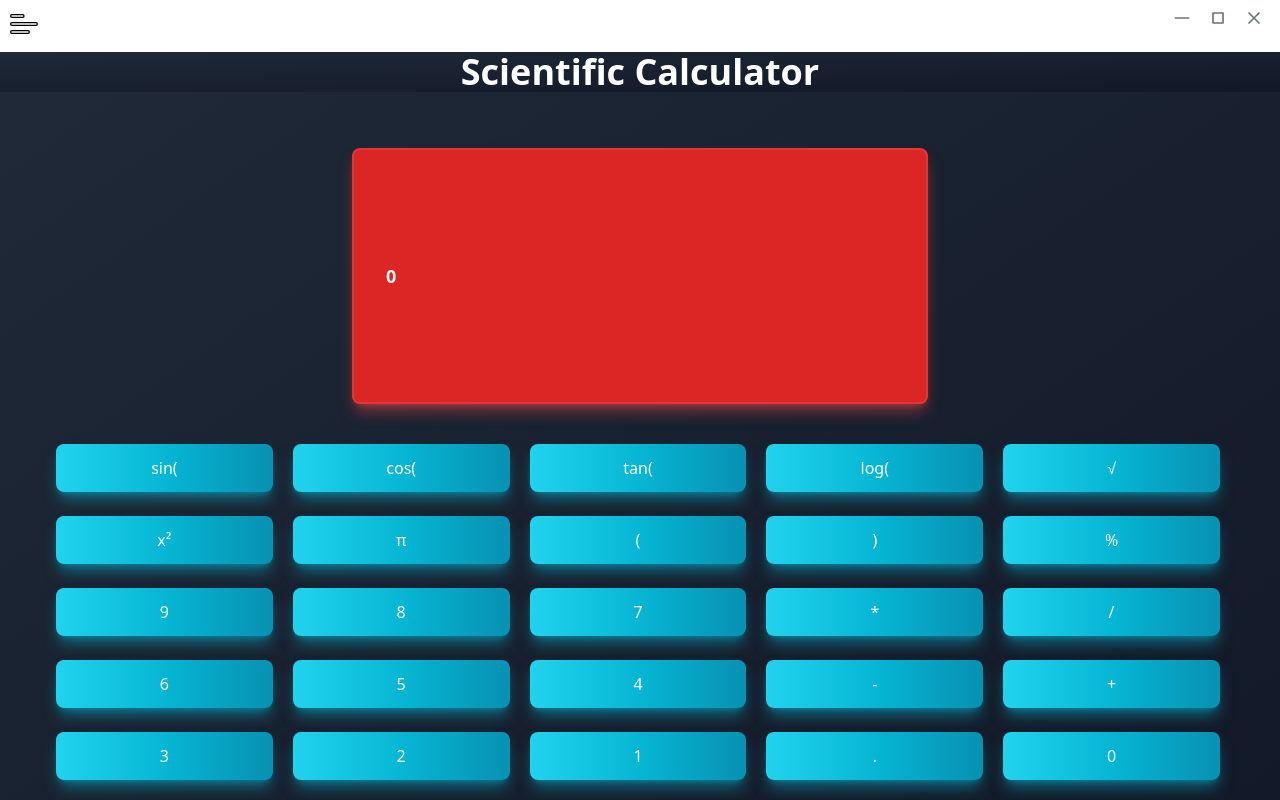
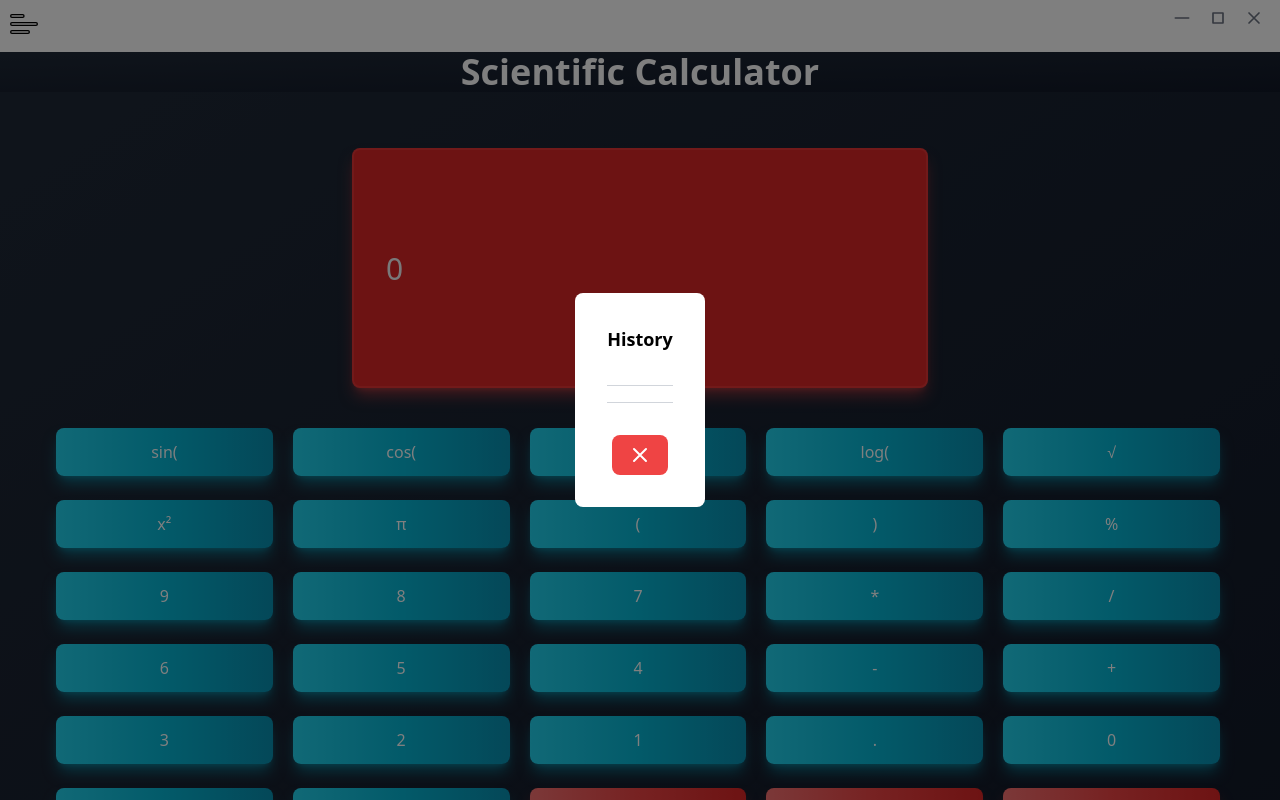
Before and after one commit to JamesIanJuban/ian-calculator, a Vue app: page / in a window 1280 px wide. Both pictures are taken after a click on the button 28 px from the left and 16 px from the top of the page. Shown: the top 800 px of the page. Built offline with nearby package versions, Linux system fonts and the light colour scheme; a web font is replaced by a local one.

Commit message:
menu history

```diff
--- a/package.json
+++ b/package.json
@@ -13,6 +13,7 @@
   },
   "main": "background.js",
   "dependencies": {
+    "browserify-fs": "^1.0.0",
     "core-js": "^3.8.3",
     "mathjs": "^12.4.2",
     "path-browserify": "^1.0.1",
--- a/src/App.vue
+++ b/src/App.vue
@@ -15,6 +15,7 @@ export default {
     components: {
       AppBar,
       CalculatorContainer,
+
   }
 }
 </script>
--- a/src/components/AppBar.vue
+++ b/src/components/AppBar.vue
@@ -1,58 +1,26 @@
 <template>
-    <div class="flex justify-between"
-      style="-webkit-app-region: drag;">
-    <button class="flex items-left ml-2 h-4 space-x-4 mt-2">
+  <div class="flex justify-between" style="-webkit-app-region: drag;">
+    <button @click="toggleHistory" class="flex items-left ml-2 h-4 space-x-4 mt-2 transition duration-300 ease-in-out transform hover:scale-110">
       <MenuSvg class="w-10 h-8" />
     </button>
+    <HistoryWindow v-if="historyVisible" :show="historyVisible" :history="historyData" @toggle="toggleHistory" />
     <div class="flex space-x-4 mr-4">
-    <button class="text-gray-500 hover:text-gray-700 mt-2 focus:outline-none"
-      @click="minimize">
-    <svg class="h-5 w-5"
-        fill="none"
-        viewBox="0 0 24 24"
-        stroke="currentColor">
-      <path stroke-linecap="round"
-        stroke-linejoin="round"
-        stroke-width="2"
-        d="M20 12H4">
-      </path>
+      <button class="text-gray-500 hover:text-gray-700 mt-2 focus:outline-none" @click="minimize">
+        <svg class="h-5 w-5" fill="none" viewBox="0 0 24 24" stroke="currentColor">
+          <path stroke-linecap="round" stroke-linejoin="round" stroke-width="2" d="M20 12H4"></path>
         </svg>
       </button>
-    <button class="text-gray-500 hover:text-gray-700 mt-2 focus:outline-none"
-        @click="maximizeOrRestore">
-    <svg v-if="!isMaximized"
-        class="h-5 w-5"
-        fill="none"
-        viewBox="0 0 24 24"
-        stroke="currentColor">
-      <path stroke-linecap="round"
-        stroke-linejoin="round"
-        stroke-width="2"
-        d="M6 6h12v12H6z">
-      </path>
+      <button class="text-gray-500 hover:text-gray-700 mt-2 focus:outline-none" @click="maximizeOrRestore">
+        <svg v-if="!isMaximized" class="h-5 w-5" fill="none" viewBox="0 0 24 24" stroke="currentColor">
+          <path stroke-linecap="round" stroke-linejoin="round" stroke-width="2" d="M6 6h12v12H6z"></path>
         </svg>
-    <svg v-else class="h-5 w-5"
-        fill="none"
-        viewBox="0 0 24 24"
-        stroke="currentColor">
-      <path stroke-linecap="round"
-        stroke-linejoin="round"
-        stroke-width="2"
-        d="M4 4h16v16H4z">
-      </path>
+        <svg v-else class="h-5 w-5" fill="none" viewBox="0 0 24 24" stroke="currentColor">
+          <path stroke-linecap="round" stroke-linejoin="round" stroke-width="2" d="M4 4h16v16H4z"></path>
         </svg>
       </button>
-    <button class="text-gray-500 hover:text-gray-700 mt-2 focus:outline-none"
-      @click="close">
-    <svg class="h-5 w-5"
-        fill="none"
-        viewBox="0 0 24 24"
-        stroke="currentColor">
-      <path stroke-linecap="round"
-        stroke-linejoin="round"
-        stroke-width="2"
-        d="M6 18L18 6M6 6l12 12">
-      </path>
+      <button class="text-gray-500 hover:text-gray-700 mt-2 focus:outline-none" @click="close">
+        <svg class="h-5 w-5" fill="none" viewBox="0 0 24 24" stroke="currentColor">
+          <path stroke-linecap="round" stroke-linejoin="round" stroke-width="2" d="M6 18L18 6M6 6l12 12"></path>
         </svg>
       </button>
     </div>
@@ -61,13 +29,51 @@
 
 <script>
 import MenuSvg from '@/components/svg/MenuSvg.vue';
+import HistoryWindow from '@/components/HistoryWindow.vue';
 
 export default {
   name: 'AppBar',
   components: {
     MenuSvg,
+    HistoryWindow,
+  },
+  data() {
+    return {
+      historyVisible: false,
+      isMaximized: false,
+      historyData: ["Calculation 1", "Calculation 2", "Calculation 3"] // Sample data for testing
+    };
   },
   methods: {
+    toggleHistory() {
+      console.log('Toggling History. Current state:', this.historyVisible);
+      this.historyVisible = !this.historyVisible;
+      console.log('Updated state:', this.historyVisible);
+    },
+    minimize() {
+      // Handle window minimize, for example using Electron
+      if (this.$electron) {
+        let window = this.$electron.remote.getCurrentWindow();
+        window.minimize();
+      }
+    },
+    maximizeOrRestore() {
+      if (this.$electron) {
+        let window = this.$electron.remote.getCurrentWindow();
+        if (this.isMaximized) {
+          window.unmaximize();
+        } else {
+          window.maximize();
+        }
+        this.isMaximized = !this.isMaximized;
+      }
+    },
+    close() {
+      if (this.$electron) {
+        let window = this.$electron.remote.getCurrentWindow();
+        window.close();
       }
     }
+  }
+};
 </script>
--- a/src/components/CalculatorContainer.vue
+++ b/src/components/CalculatorContainer.vue
@@ -11,7 +11,7 @@
          rel="stylesheet">
   <!-- Container with gradient background -->
   <div class="overflow-hidden justify-center items-center p-8 relative bg-gradient-to-br from-gray-800 to-gray-900">
-    <!-- Calculator display -->
+  <!-- Calculator display -->
   <div class="display mb-6 mt-6 flex justify-center">
     <input
         type="text"
@@ -20,7 +20,7 @@
         autofocus
         @keydown.enter="calculate"
         @input="validateInput"
-        class="input-text w-full h-[16rem] max-w-xl px-8 py-6 md:py-6 text-lg font-bold rounded-lg text-white border-2 border-red-500/50 bg-red-600 shadow-lg shadow-red-500/50 dark:shadow-lg dark:shadow-red-800/80 placeholder-gray-100 focus:border-red-500 focus:outline-none transition duration-300 ease-in-out">
+        class="input-text w-full h-[15rem] max-w-xl px-8 py-6 md:py-8 text-2xl md:text-3xl rounded-lg text-white border-2 border-red-500/50 bg-red-600 shadow-lg shadow-red-500/50 dark:shadow-lg dark:shadow-red-800/80 placeholder-gray-100 focus:border-red-500 focus:outline-none transition duration-300 ease-in-out">
   </div>
   <!-- Operation buttons -->
   <div class="grid grid-cols-5 gap-4 px-6 py-4">
@@ -67,6 +67,7 @@
         d="M6 18L18 6M6 6l12 12"/>
   </svg>
   </button>
+
   <HistoryWindow :show="showHistory"
         :history="history"
         @toggle="toggleHistory" />
--- a/src/components/HistoryWindow.vue
+++ b/src/components/HistoryWindow.vue
@@ -1,17 +1,21 @@
 <template>
   <transition name="slide-fade">
-  <div v-if="show"
-      class="absolute top-0 left-0 w-full h-full flex justify-center items-center z-50 bg-black bg-opacity-50">
+    <div v-if="show" class="absolute top-0 left-0 w-full h-full flex justify-center items-center z-50 bg-black bg-opacity-50">
       <div class="bg-white rounded-lg p-8 max-w-lg">
         <h3 class="text-lg font-semibold mb-4">History</h3>
+        <!-- Display Calculation History -->
         <ul class="divide-y divide-gray-300">
-  <li v-for="(calculation, index) in history.slice().reverse()"
-      :key="index"
-      class="py-2">{{ calculation }}
+          <li v-for="(calculation, index) in history.slice().reverse()" :key="index" class="py-2">
+            <div class="flex justify-between items-center">
+              <span>{{ calculation.expression }}</span>
+              <span class="text-green-500">{{ calculation.result }}</span>
+            </div>
           </li>
         </ul>
-  <button @click="toggle"
-      class="mt-4 bg-red-500 hover:bg-red-600 text-white font-semibold px-4 py-2 rounded-lg focus:outline-none">Close
+        <button @click="toggle" class="mt-4 bg-red-500 hover:bg-red-600 text-white font-semibold px-4 py-2 rounded-lg focus:outline-none">
+          <svg xmlns="http://www.w3.org/2000/svg" class="h-6 w-6" fill="none" viewBox="0 0 24 24" stroke="currentColor">
+            <path stroke-linecap="round" stroke-linejoin="round" stroke-width="2" d="M6 18L18 6M6 6l12 12" />
+          </svg>
         </button>
       </div>
     </div>
@@ -20,14 +24,18 @@
 
 <script>
 export default {
+  name: 'HistoryWindow',
   props: {
     show: Boolean,
-      history: Array
+    history: {
+      type: Array,
+      required: true
+    }
   },
   methods: {
     toggle() {
       this.$emit('toggle');
     }
-    }
+  },
 };
 </script>
--- a/src/components/svg/MenuSvg.vue
+++ b/src/components/svg/MenuSvg.vue
@@ -1,5 +1,4 @@
 <template>
-  <div @click="openHistory" class="cursor-pointer">
     <svg
       xmlns="http://www.w3.org/2000/svg"
       class="h-8 w-8"
@@ -15,5 +14,6 @@
     >
     </path>
     </svg>
-  </div>
 </template>
+<script>
+</script>
```
Also changed, not shown: 1 other file (tests, documents, lock files or other folders). Lines whose indentation alone changed are shown as unchanged.
